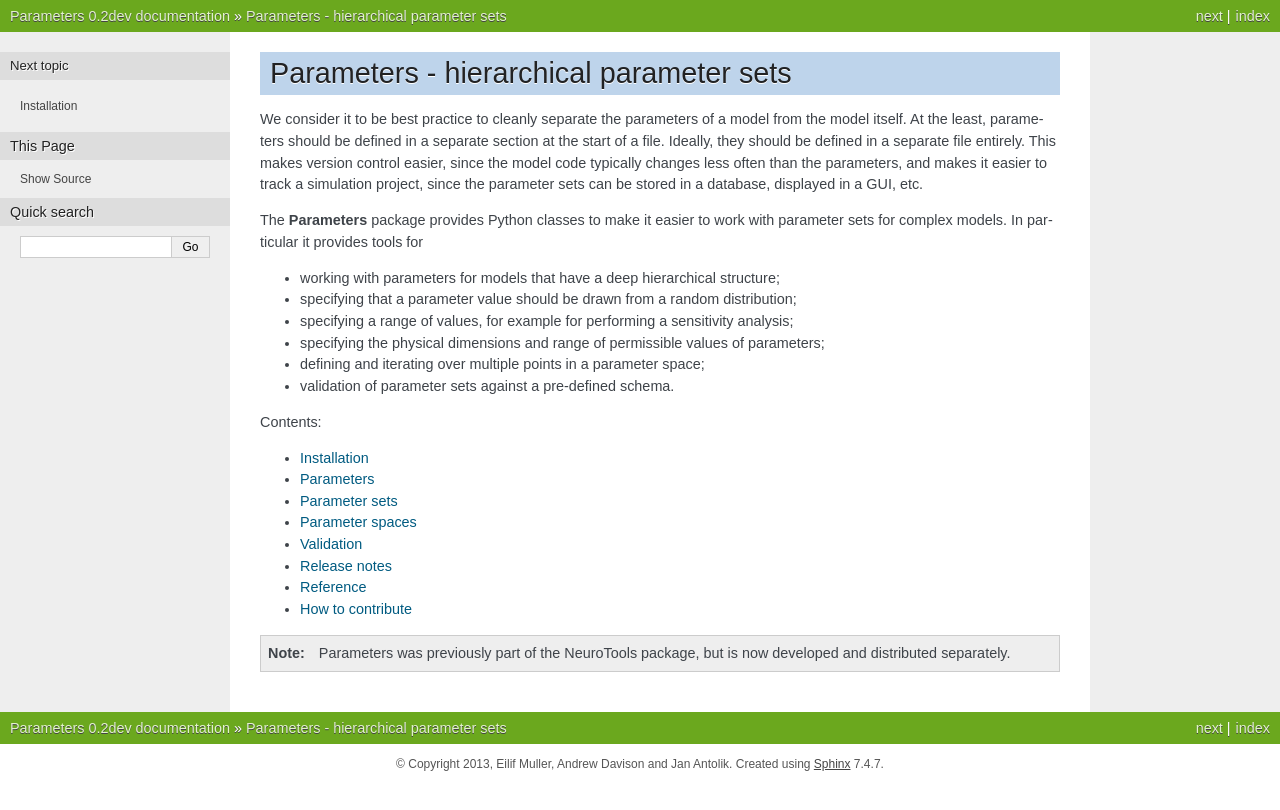
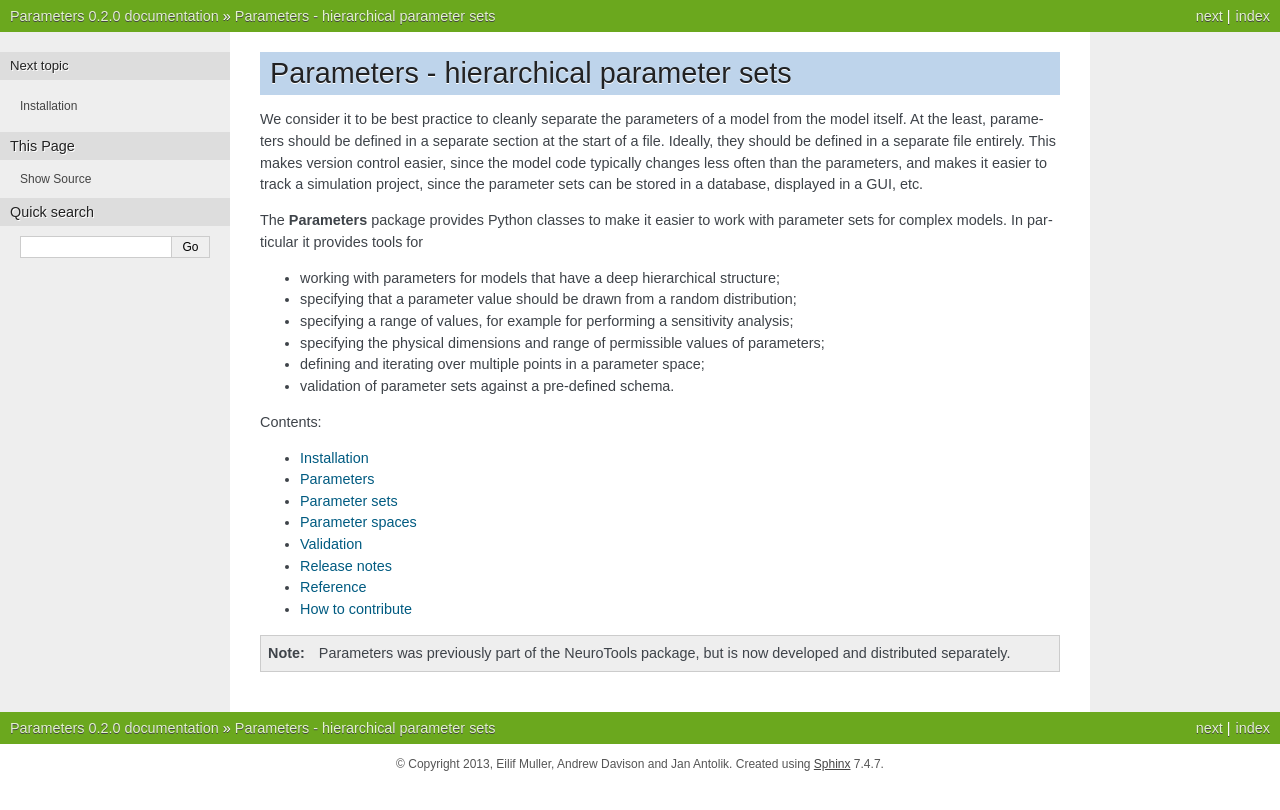
Before and after one commit to apdavison/parameters, a Sphinx documentation site: the page built from doc/index.txt, in a window 1280 px wide. Shown: the top 810 px of the page. Built offline with Sphinx 7.4.7, drawn with Linux system fonts in a browser that asks for light colours.

Commit message:
Missed a version number in docs

```diff
--- a/doc/conf.py
+++ b/doc/conf.py
@@ -50,7 +50,7 @@
 # The short X.Y version.
 version = '0.2'
 # The full version, including alpha/beta/rc tags.
-release = '0.2dev'
+release = '0.2.0'
 
 # The language for content autogenerated by Sphinx. Refer to documentation
 # for a list of supported languages.
```
